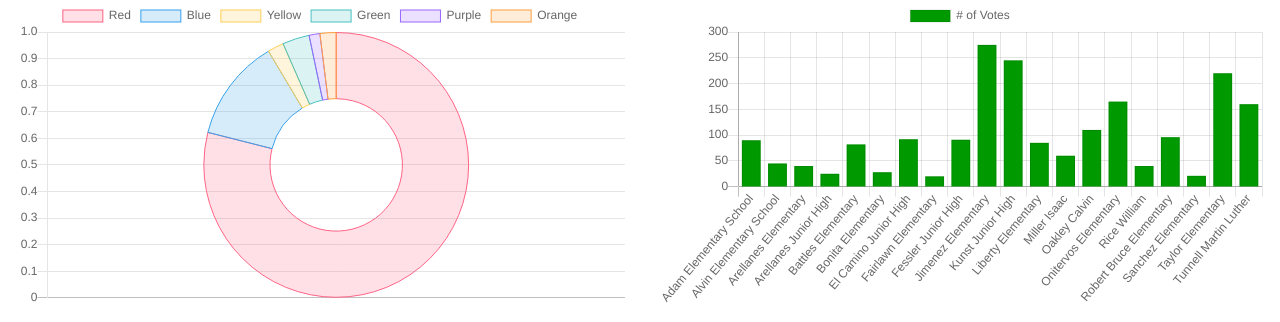
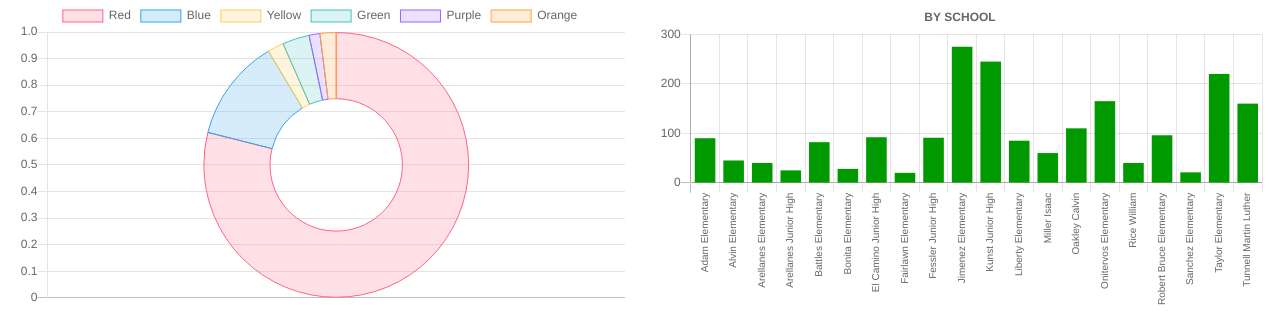
Before and after one commit to joeybuenosdias/joey-schrader-parent-square, a plain HTML site: page index.html in a window 1280 px wide. Shown: the top 322 px of the page. Drawn offline with nearby package versions, Linux system fonts and the light colour scheme.

Commit message:
hashed out bar chart

```diff
--- a/index.html
+++ b/index.html
@@ -13,10 +13,10 @@
   <body>
       <div class="container-fluid">
           <div class="row">
-              <div class="col-sm-6">
+              <div class="col-md-4 col-lg-6">
                   <canvas id="myChart"></canvas>
               </div>
-              <div class="col-sm-6">
+              <div class="col-md-8 col-lg-6">
                   <canvas id="myChart2"></canvas>
               </div>
           </div>
--- a/main.js
+++ b/main.js
@@ -10,11 +10,11 @@ const usageData = {
     schoolPostDistribution: {
         schools: [
             {
-                name: 'Adam Elementary School',
+                name: 'Adam Elementary',
                 postCount: 90,
             },
             {
-                name: 'Alvin Elementary School',
+                name: 'Alvin Elementary',
                 postCount: 45,
             },
             {
@@ -125,8 +125,7 @@ const usageData = {
 
 const schoolPostNames = usageData.schoolPostDistribution.schools.map(school => school.name)
 const schoolPostCounts = usageData.schoolPostDistribution.schools.map(school => school.postCount)
-console.log('schoolPostNames', schoolPostNames)
-console.log('schoolPostCounts', schoolPostCounts)
+
 var ctx = document.getElementById('myChart');
 var myChart = new Chart(ctx, {
     type: 'doughnut',
@@ -170,22 +169,37 @@ var ctx2 = document.getElementById('myChart2');
 var myChart = new Chart(ctx2, {
     type: 'bar',
     data: {
-        labels: schoolPostNames,
         datasets: [{
-            label: '# of Votes',
             data: schoolPostCounts,
             backgroundColor: 'rgb(0, 153, 0)',
-            borderWidth: 1,
-            weight: 100,
         }]
     },
     options: {
+        title: {
+            display: true,
+            text: 'BY SCHOOL'
+        },
+        legend: {
+            display: false,
+        },
         scales: {
             yAxes: [{
                 ticks: {
-                    beginAtZero: true
+                    beginAtZero: true,
+                    callback: function(value) {
+                        return value % 100 !== 0 ? null : value
+                    }
+                }
+            }],
+            xAxes: [{
+                labels: schoolPostNames,
+                ticks: {
+                    autoSkip: false,
+                    maxRotation: 90,
+                    minRotation: 90,
+                    fontSize: 10,
                 }
             }]
         },
     }
-});
+})
```
